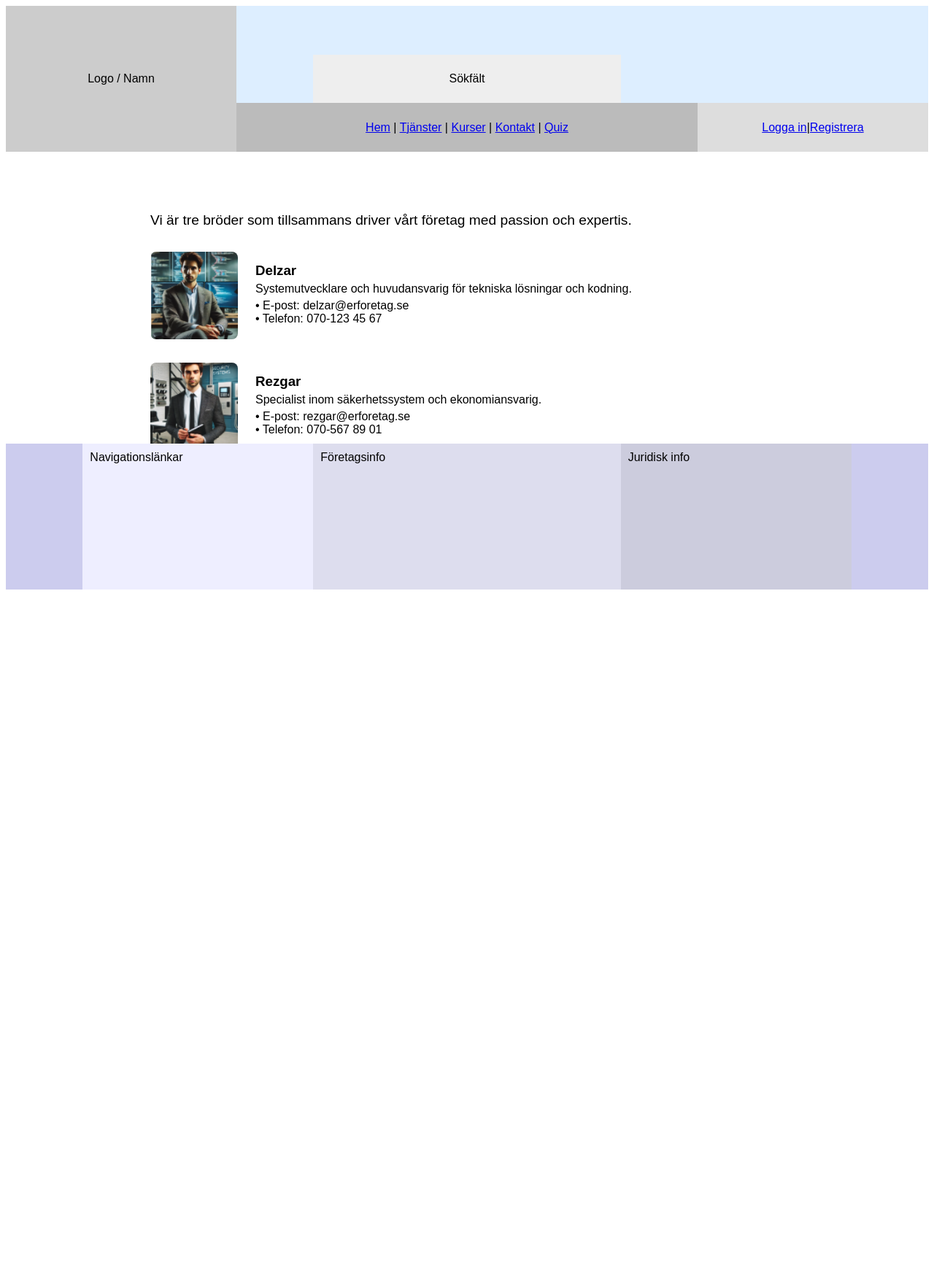
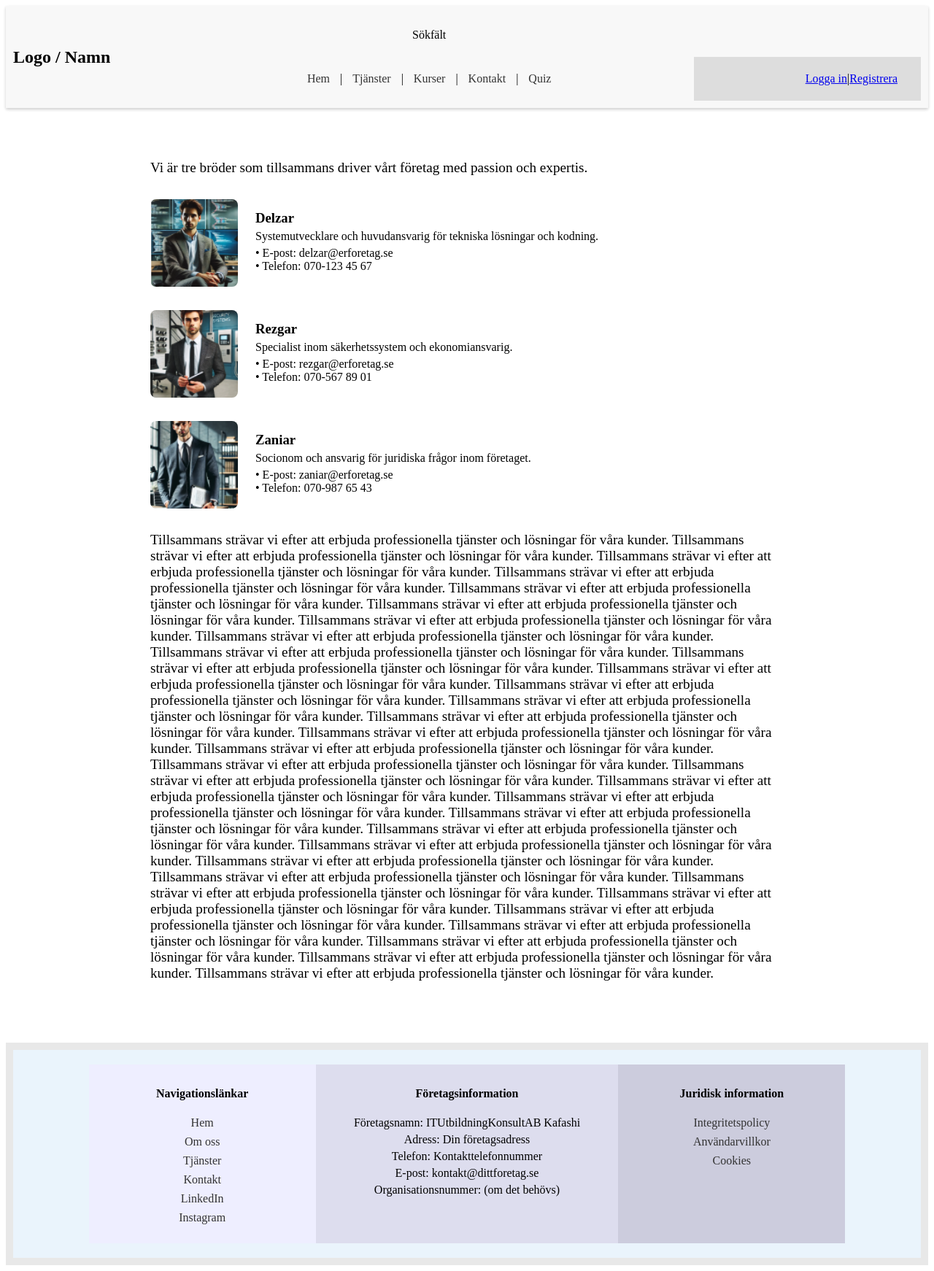
Before and after one commit to Delzarkafashi/it-support-utbildning, a React (Vite) app: page / in a window 1280 px wide. Shown: the whole page at 73% size. Before the commit the page ends 816 px from the top, so only its background shows below. Built offline with nearby package versions, Linux system fonts and the light colour scheme; the HTML template or start-up script is replaced by a standard one.

Commit message:
Förbättrat layout och headerstruktur

```diff
--- a/src/App.jsx
+++ b/src/App.jsx
@@ -9,6 +9,9 @@ import Kontakt from "./Pages/Kontakt";
 import Quiz from "./Pages/Quiz";
 import Login from "./Pages/Login";
 import Register from "./Pages/Register";
+import Integritetspolicy from "./Pages/Integritetspolicy";
+import Anvandarvillkor from "./Pages/Anvandarvillkor";
+import Cookies from "./Pages/Cookies";
 
 const App = () => {
   return (
@@ -21,6 +24,9 @@ const App = () => {
         <Route path="quiz" element={<Quiz />} />
         <Route path="login" element={<Login />} />
         <Route path="register" element={<Register />} />
+        <Route path="/integritetspolicy" element={<Integritetspolicy />} />
+        <Route path="/anvandarvillkor" element={<Anvandarvillkor />} />
+        <Route path="/cookies" element={<Cookies />} />
       </Route>
     </Routes>
   );
--- /dev/null
+++ b/src/Pages/Anvandarvillkor.jsx
@@ -0,0 +1,12 @@
+import React from "react";
+
+const Anvandarvillkor = () => {
+  return (
+    <div>
+      <h1>Användarvillkor</h1>
+      <p>...</p>
+    </div>
+  );
+};
+
+export default Anvandarvillkor;
--- /dev/null
+++ b/src/Pages/Cookies.jsx
@@ -0,0 +1,12 @@
+import React from "react";
+
+const Cookies = () => {
+  return (
+    <div>
+      <h1>Cookies</h1>
+      <p>...</p>
+    </div>
+  );
+};
+
+export default Cookies;
--- a/src/Pages/Home.jsx
+++ b/src/Pages/Home.jsx
@@ -37,6 +37,38 @@ const Home = () => {
 
       <p className="closing-text">
         Tillsammans strävar vi efter att erbjuda professionella tjänster och lösningar för våra kunder.
+        Tillsammans strävar vi efter att erbjuda professionella tjänster och lösningar för våra kunder.
+        Tillsammans strävar vi efter att erbjuda professionella tjänster och lösningar för våra kunder.
+        Tillsammans strävar vi efter att erbjuda professionella tjänster och lösningar för våra kunder.
+        Tillsammans strävar vi efter att erbjuda professionella tjänster och lösningar för våra kunder.
+        Tillsammans strävar vi efter att erbjuda professionella tjänster och lösningar för våra kunder.
+        Tillsammans strävar vi efter att erbjuda professionella tjänster och lösningar för våra kunder.
+        Tillsammans strävar vi efter att erbjuda professionella tjänster och lösningar för våra kunder.
+        Tillsammans strävar vi efter att erbjuda professionella tjänster och lösningar för våra kunder.
+        Tillsammans strävar vi efter att erbjuda professionella tjänster och lösningar för våra kunder.
+        Tillsammans strävar vi efter att erbjuda professionella tjänster och lösningar för våra kunder.
+        Tillsammans strävar vi efter att erbjuda professionella tjänster och lösningar för våra kunder.
+        Tillsammans strävar vi efter att erbjuda professionella tjänster och lösningar för våra kunder.
+        Tillsammans strävar vi efter att erbjuda professionella tjänster och lösningar för våra kunder.
+        Tillsammans strävar vi efter att erbjuda professionella tjänster och lösningar för våra kunder.
+        Tillsammans strävar vi efter att erbjuda professionella tjänster och lösningar för våra kunder.
+        Tillsammans strävar vi efter att erbjuda professionella tjänster och lösningar för våra kunder.
+        Tillsammans strävar vi efter att erbjuda professionella tjänster och lösningar för våra kunder.
+        Tillsammans strävar vi efter att erbjuda professionella tjänster och lösningar för våra kunder.
+        Tillsammans strävar vi efter att erbjuda professionella tjänster och lösningar för våra kunder.
+        Tillsammans strävar vi efter att erbjuda professionella tjänster och lösningar för våra kunder.
+        Tillsammans strävar vi efter att erbjuda professionella tjänster och lösningar för våra kunder.
+        Tillsammans strävar vi efter att erbjuda professionella tjänster och lösningar för våra kunder.
+        Tillsammans strävar vi efter att erbjuda professionella tjänster och lösningar för våra kunder.
+        Tillsammans strävar vi efter att erbjuda professionella tjänster och lösningar för våra kunder.
+        Tillsammans strävar vi efter att erbjuda professionella tjänster och lösningar för våra kunder.
+        Tillsammans strävar vi efter att erbjuda professionella tjänster och lösningar för våra kunder.
+        Tillsammans strävar vi efter att erbjuda professionella tjänster och lösningar för våra kunder.
+        Tillsammans strävar vi efter att erbjuda professionella tjänster och lösningar för våra kunder.
+        Tillsammans strävar vi efter att erbjuda professionella tjänster och lösningar för våra kunder.
+        Tillsammans strävar vi efter att erbjuda professionella tjänster och lösningar för våra kunder.
+        Tillsammans strävar vi efter att erbjuda professionella tjänster och lösningar för våra kunder.
+
       </p>
     </div>
   );
--- /dev/null
+++ b/src/Pages/Integritetspolicy.jsx
@@ -0,0 +1,12 @@
+import React from "react";
+
+const Integritetspolicy = () => {
+  return (
+    <div>
+      <h1>Integritetspolicy</h1>
+      <p>...</p>
+    </div>
+  );
+};
+
+export default Integritetspolicy;
--- a/src/components/Footer.css
+++ b/src/components/Footer.css
@@ -1,25 +1,54 @@
 .fotter {
-    grid-area: 10 / 1 / 13 / 13;
+  grid-area: 3 / 1 / 4 / 13;
+  background: #eaf4fc;
   display: grid;
   grid-template-columns: repeat(12, 1fr);
-    grid-template-rows: 1fr;
-    background: #cce;
+  padding: 20px 0;
 }
 
+/* Navigationslänkar */
 .fotter-del1 {
   grid-area: 1 / 2 / 2 / 5;
   background: #eef;
   padding: 10px;
 }
 
+/* Företagsinfo */
 .fotter-del2 {
   grid-area: 1 / 5 / 2 / 9;
   background: #dde;
   padding: 10px;
 }
 
+/* Juridisk info */
 .fotter-del3 {
   grid-area: 1 / 9 / 2 / 12;
   background: #ccd;
   padding: 10px;
 }
+
+.fotter-del1 ul,
+.fotter-del3 ul {
+  list-style: none;
+  padding: 0;
+}
+
+.fotter-del1 ul li,
+.fotter-del3 ul li {
+  margin-bottom: 8px;
+}
+
+.fotter-del1 ul li a,
+.fotter-del3 ul li a {
+  text-decoration: none;
+  color: #333;
+}
+
+.fotter-del1 ul li a:hover,
+.fotter-del3 ul li a:hover {
+  text-decoration: underline;
+}
+
+.fotter-del2 p {
+  margin: 5px 0;
+}
--- a/src/components/Footer.jsx
+++ b/src/components/Footer.jsx
@@ -4,9 +4,35 @@ import "./Footer.css";
 const Footer = () => {
   return (
     <div className="fotter">
-      <div className="fotter-del1">Navigationslänkar</div>
-      <div className="fotter-del2">Företagsinfo</div>
-      <div className="fotter-del3">Juridisk info</div>
+      <div className="fotter-del1">
+        <h4>Navigationslänkar</h4>
+        <ul>
+          <li><a href="/">Hem</a></li>
+          <li><a href="/om-oss">Om oss</a></li>
+          <li><a href="/tjanster">Tjänster</a></li>
+          <li><a href="/kontakt">Kontakt</a></li>
+          <li><a href="https://linkedin.com" target="_blank" rel="noopener noreferrer">LinkedIn</a></li>
+          <li><a href="https://instagram.com" target="_blank" rel="noopener noreferrer">Instagram</a></li>
+        </ul>
+      </div>
+
+      <div className="fotter-del2">
+        <h4>Företagsinformation</h4>
+        <p>Företagsnamn: ITUtbildningKonsultAB Kafashi</p>
+        <p>Adress: Din företagsadress</p>
+        <p>Telefon: Kontakttelefonnummer</p>
+        <p>E-post: kontakt@dittforetag.se</p>
+        <p>Organisationsnummer: (om det behövs)</p>
+      </div>
+
+      <div className="fotter-del3">
+        <h4>Juridisk information</h4>
+        <ul>
+          <li><a href="/integritetspolicy">Integritetspolicy</a></li>
+          <li><a href="/anvandarvillkor">Användarvillkor</a></li>
+          <li><a href="/cookies">Cookies</a></li>
+        </ul>
+      </div>
     </div>
   );
 };
--- a/src/components/Header.css
+++ b/src/components/Header.css
@@ -1,31 +1,62 @@
 .header {
-    grid-area: 1 / 1 / 4 / 13;
-    background: #ddeeff;
+  display: grid;
+  grid-template-columns: repeat(12, 1fr);
+  grid-template-rows: repeat(2, 1fr);
+  grid-column-gap: 0px;
+  grid-row-gap: 0px;
+  position: sticky;
+  top: 0;
+  z-index: 10;
+  background: #f8f8f8;
+  min-height: 120px; /* så det finns plats för 2 rader */
+  padding: 10px;
+  transition: all 0.3s ease;
+  box-shadow: 0 2px 4px rgba(0,0,0,0.1);
+}
+
+/* När man scrollar */
+.header.scrolled {
+  min-height: 80px;
+  background: #ffffff;
+  box-shadow: 0 4px 8px rgba(0,0,0,0.2);
+}
+
+/* Placeringar */
+.logo {
+  grid-area: 1 / 1 / 3 / 4;
   display: flex;
   align-items: center;
-    justify-content: center;
-  }
-
-  .loga {
-    grid-area: 1 / 1 / 4 / 4;
-    background: #ccc;
-    display: flex;
-    align-items: center;
-    justify-content: center;
+  font-size: 1.5rem;
+  font-weight: bold;
 }
 
 .sok {
-    grid-area: 2 / 5 / 3 / 9;
-    background: #eee;
+  grid-area: 1 / 4 / 2 / 9;
   display: flex;
   align-items: center;
   justify-content: center;
 }
 
 .menu {
-    grid-area: 3 / 4 / 4 / 10;
-    background: #bbb;
+  grid-area: 2 / 4 / 3 / 9;
   display: flex;
   align-items: center;
   justify-content: center;
 }
+
+.menu nav a {
+  margin: 0 10px;
+  text-decoration: none;
+  color: #333;
+}
+
+.menu nav a:hover {
+  text-decoration: underline;
+}
+
+.logsign {
+  grid-area: 2 / 10 / 3 / 13;
+  display: flex;
+  align-items: center;
+  justify-content: flex-end;
+}
--- a/src/components/Header.jsx
+++ b/src/components/Header.jsx
@@ -1,12 +1,28 @@
-import React from "react";
+import React, { useState, useEffect } from "react";
 import { Link } from "react-router-dom";
+import LogSign from "./LogSign";
 import "./Header.css";
 
 const Header = () => {
+  const [scrolled, setScrolled] = useState(false);
+
+  useEffect(() => {
+    const handleScroll = () => {
+      const offset = window.scrollY;
+      if (offset > 50) {
+        setScrolled(true);
+      } else {
+        setScrolled(false);
+      }
+    };
+
+    window.addEventListener("scroll", handleScroll);
+    return () => window.removeEventListener("scroll", handleScroll);
+  }, []);
+
   return (
-    <>
-      <div className="header">Header</div>
-      <div className="loga">Logo / Namn</div>
+    <div className={`header ${scrolled ? "scrolled" : ""}`}>
+      <div className="logo">Logo / Namn</div>
       <div className="sok">Sökfält</div>
       <div className="menu">
         <nav>
@@ -17,7 +33,10 @@ const Header = () => {
           <Link to="/quiz">Quiz</Link>
         </nav>
       </div>
-    </>
+      <div className="logsign">
+        <LogSign />
+      </div>
+    </div>
   );
 };
 
--- a/src/components/Layout.css
+++ b/src/components/Layout.css
@@ -1,18 +1,33 @@
 .parent {
   display: grid;
   grid-template-columns: repeat(12, 1fr);
-  grid-template-rows: repeat(12, 1fr);
-  height: 100vh;
-  grid-gap: 0px;
-  background: #f5f5f5;
-  font-family: sans-serif;
+  grid-template-rows: auto 1fr auto;
+  min-height: 100vh;
+  grid-column-gap: 0px;
+  grid-row-gap: 0px;
 }
-.body {
-  grid-area: 4 / 1 / 10 / 13;
-  background: white;
-  display: flex;
-  flex-direction: column;
-  align-items: center;
-  padding: 2rem;
-  overflow-y: auto; /* om mycket innehåll */
+
+
+.HeaderDiv {
+  grid-area: 1 / 1 / 2 / 13;
+  position: sticky;
+  top: 0;
+  z-index: 10;
+  background: #f8f8f8;
+  box-shadow: 0 2px 4px rgba(0,0,0,0.1);
 }
+
+
+.OutletDiv {
+  grid-area: 2 / 1 / 3 / 13;
+  padding: 20px;
+  background: #ffffff;
+}
+
+
+.FooterDiv {
+  grid-area: 3 / 1 / 4 / 13;
+  background: #e8e8e8;
+  padding: 10px;
+  text-align: center;
+}
--- a/src/components/Layout.jsx
+++ b/src/components/Layout.jsx
@@ -2,18 +2,22 @@ import React from "react";
 import { Outlet } from "react-router-dom";
 import Header from "./Header";
 import Footer from "./Footer";
-import LogSign from "./LogSign";
 import "./Layout.css";
 
 const Layout = () => {
   return (
     <div className="parent">
-      <Header />
-      <LogSign />
-      <div className="body">
+      <div className="HeaderDiv">
+        <Header />
+      </div>
+
+      <div className="OutletDiv">
         <Outlet />
       </div>
-      <Footer />
+
+      <div className="FooterDiv">
+        <Footer />
+      </div>
     </div>
   );
 };
--- a/src/components/LogSign.css
+++ b/src/components/LogSign.css
@@ -1,7 +1,8 @@
 .logsign {
-    grid-area: 3 / 10 / 4 / 13;
-    background: #ddd;
-    display: flex;
-    align-items: center;
-    justify-content: center;
-  }
+  grid-area: 1 / 11 / 2 / 13; /* eller om du vill att den ligger i headern */
+  background: #ddd;
+  display: flex;
+  align-items: center;
+  justify-content: flex-end;
+  padding: 0 1rem;
+}
```
Lines whose indentation alone changed are shown as unchanged.
